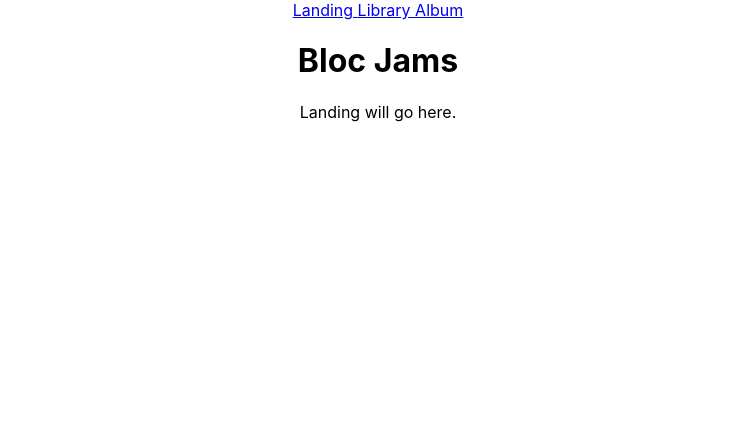
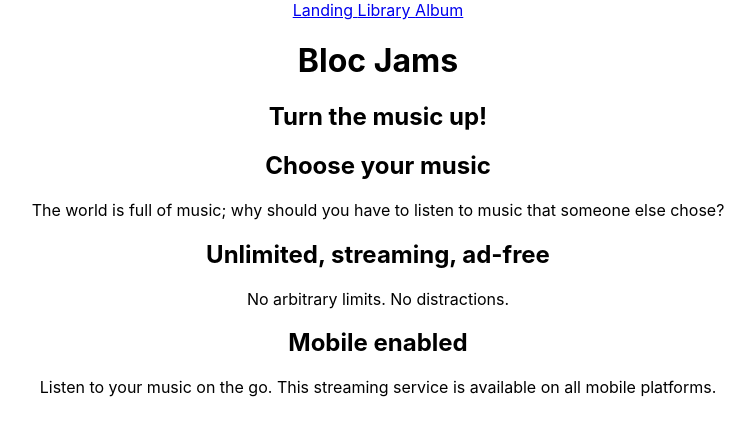
Before and after one commit to fbadruddin/bloc-jams-react, a React (Create React App) app: page / in a window 1280 px wide. Shown: the top 436 px of the page, without its empty margins (262-1017 px from the left). Built offline with nearby package versions, Linux system fonts and the light colour scheme.

Commit message:
modified landing page

```diff
--- a/src/components/Landing.js
+++ b/src/components/Landing.js
@@ -2,7 +2,23 @@
 
 const Landing = () => (
     <section className='Landing'>
-        Landing will go here.
+        <h1 className="hero-title">
+            Turn the music up!
+        </h1>
+        <section className="selling-points">
+        <div className="point">
+            <h2 className="point-title">Choose your music</h2>
+            <p className="point-description">The world is full of music; why should you have to listen to music that someone else chose?</p>
+        </div>
+        <div className="point">
+            <h2 className="point-title">Unlimited, streaming, ad-free</h2>
+            <p className="point-description">No arbitrary limits. No distractions.</p>
+        </div>
+        <div className="point">
+            <h2 className="point-title">Mobile enabled</h2>
+            <p className="point-description">Listen to your music on the go. This streaming service is available on all mobile platforms.</p>
+        </div>
+        </section>
     </section>
 );
 
```
